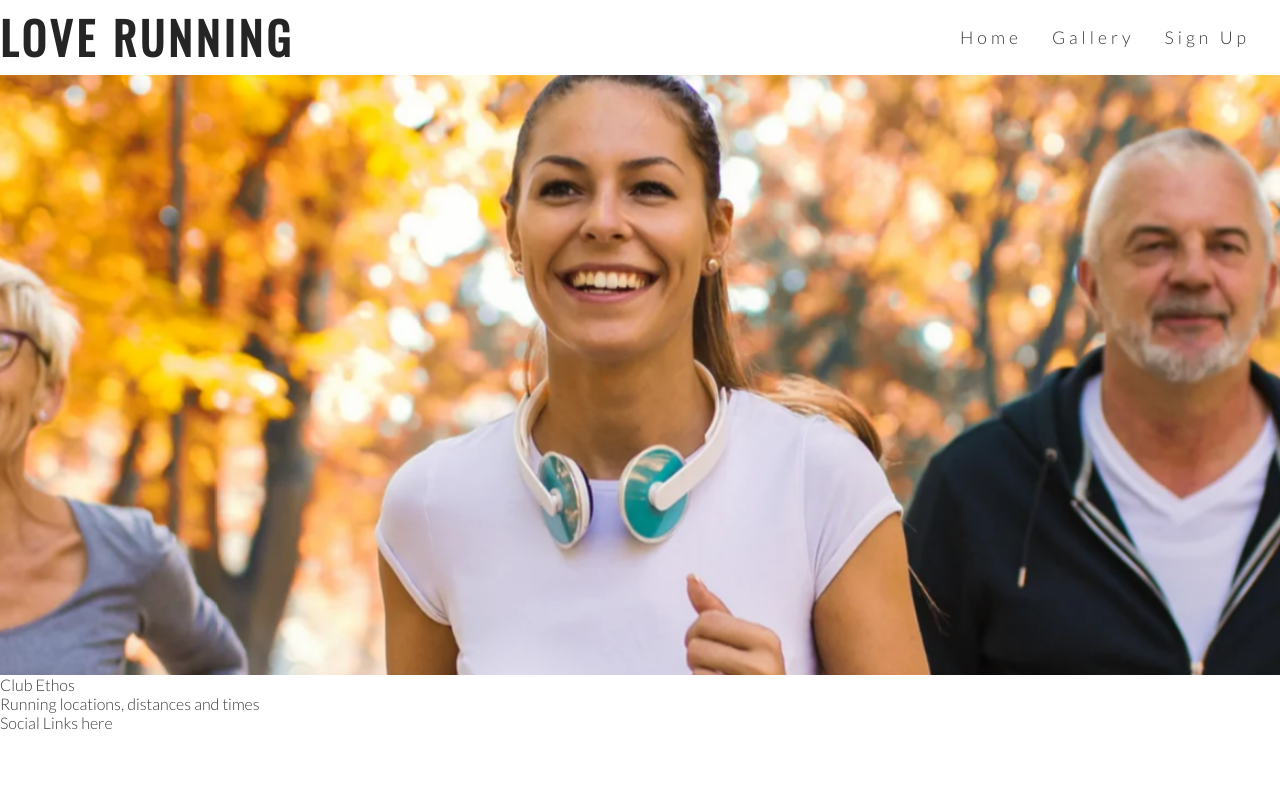
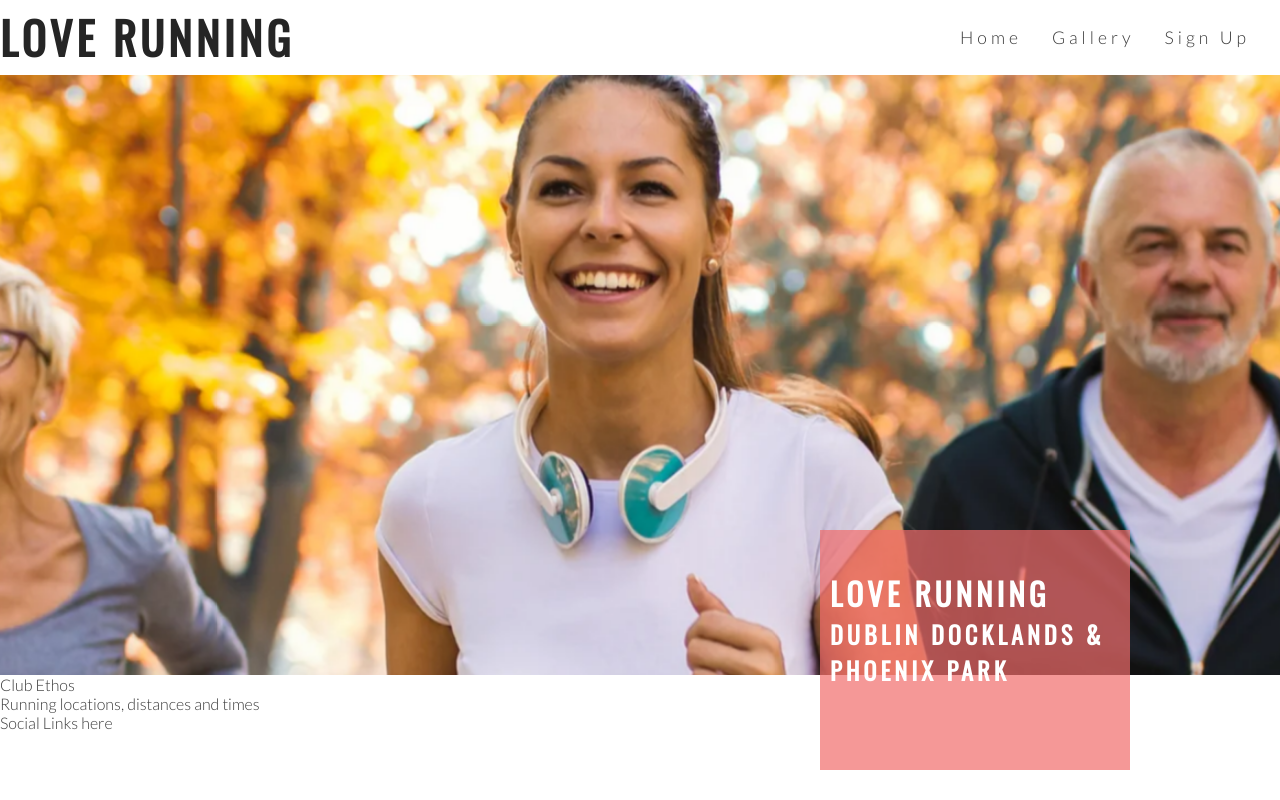
Before and after one commit to MHickey2/love-running, a plain HTML site: page index.html in a window 1280 px wide. Drawn offline with nearby package versions, Linux system fonts and the light colour scheme.

Commit message:
add cover text and style

```diff
--- a/assets/css/style.css
+++ b/assets/css/style.css
@@ -63,6 +63,10 @@ h1, h2 {
     overflow: hidden;
 }
 
+#cover-text, #cover-text h2 {
+    color: #fff;
+}
+
 #hero-image {
     height: 600px;
     width: 100%;
@@ -83,3 +87,23 @@ h1, h2 {
         transform: scale(1.1);
     }
 }
+
+#cover-text {
+    font-size: 130%;
+    font-family: Oswald, sans-serif;
+    text-transform: uppercase;
+    letter-spacing: 4px;
+
+    width: 300px;
+    height: 200px;
+
+    padding-top: 40px;
+    padding-left: 10px;
+
+    background-color: rgba(241, 109, 107, .7);
+
+    bottom: 30px;
+    right: 150px;
+
+    position: absolute;
+}
--- a/index.html
+++ b/index.html
@@ -25,6 +25,10 @@
         </nav>
     <section id="hero-outer">
         <div id="hero-image"></div>
+        <div id="cover-text">
+            <h2>Love Running</h2>
+            <h3>Dublin Docklands & Phoenix Park</h3>
+        </div>
     </section>
     <section>
         Club Ethos
```
